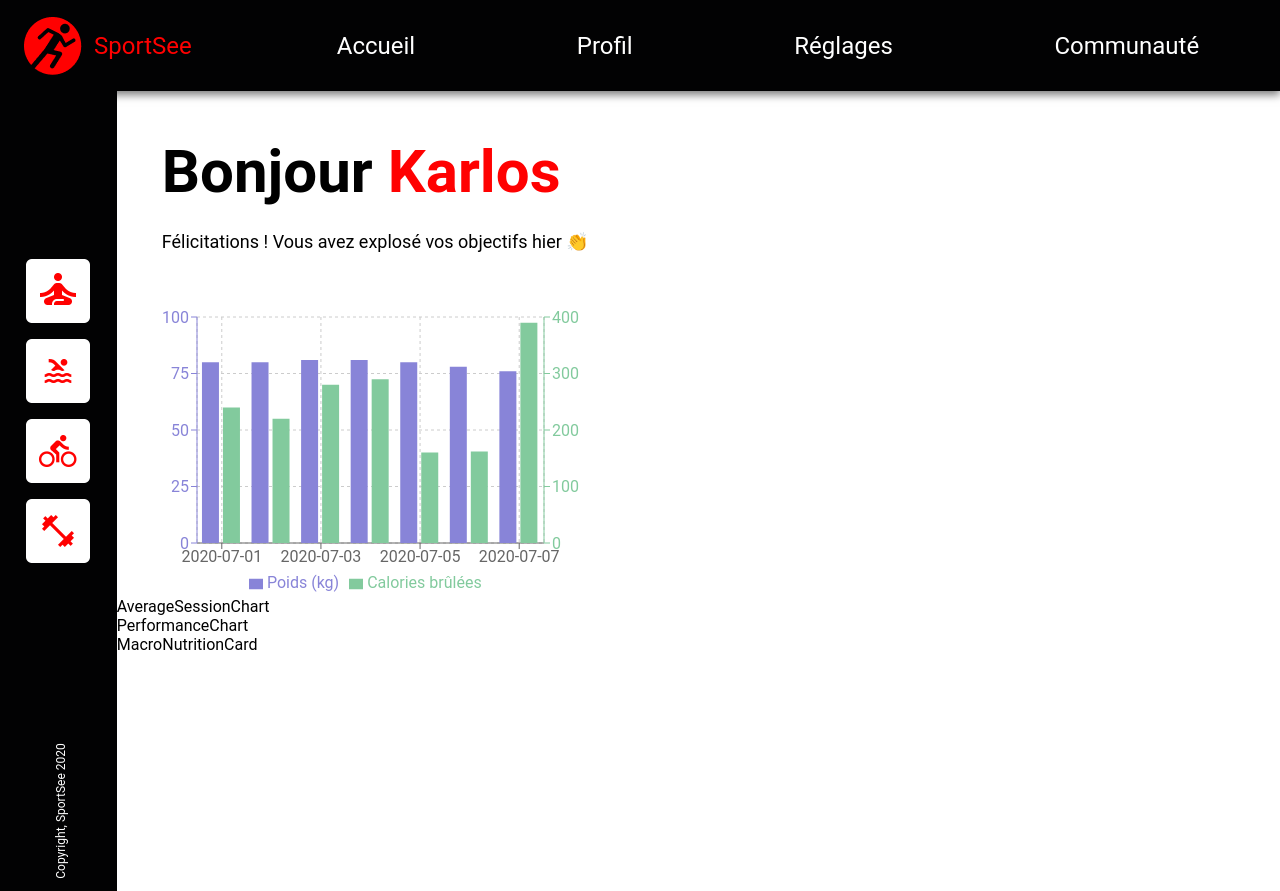
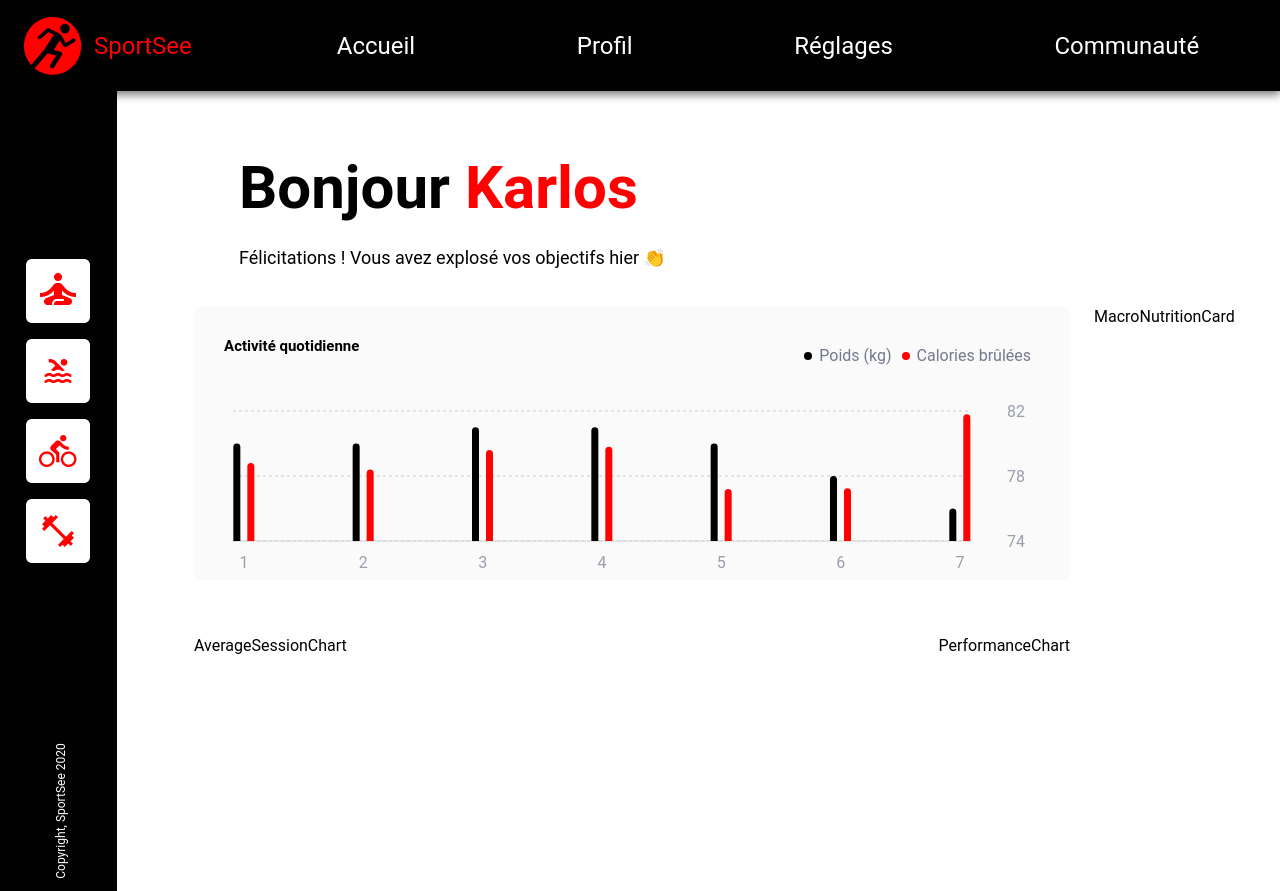
Before and after one commit to aminovitch-web/SportSeeDashboard, a React (Vite) app in the folder front/: page /dashboard/12 in a window 1280 px wide. Built offline with nearby package versions, Linux system fonts and the light colour scheme.

Commit message:
First chart with BarChart completed, creation of a formatUserData service to format the data so that it can be received by Recharts.

```diff
--- a/front/src/components/Dashboard/DailyActivityChart/DailyActivityChart.jsx
+++ b/front/src/components/Dashboard/DailyActivityChart/DailyActivityChart.jsx
@@ -1,3 +1,4 @@
+import "./_DailyActivityChart.css";
 import React, { useEffect, useState } from "react";
 import { useParams } from "react-router-dom";
 import {
@@ -11,7 +12,9 @@ import {
     ResponsiveContainer,
 } from "recharts";
 import { getActivity } from "../../../services/userServices";
+import { formatDailyActivityData } from "../../../services/formatUserDataServices";
 import Loader from "../../Loader/Loader";
+let formattedData;
 
 export default function DailyActivityChart() {
     const { userId } = useParams();
@@ -28,7 +31,9 @@ export default function DailyActivityChart() {
         getActivity(parseInt(userId))
             .then((sessions) => {
                 console.log("Sessions d'activité récupérées :", sessions);
-                setUserActivity(sessions);
+                formattedData = formatDailyActivityData(sessions);
+                setUserActivity(formattedData);
+                console.log("Données d'activité formatées :", formattedData);
                 setIsLoading(false);
             })
             .catch((error) => {
@@ -53,42 +58,157 @@ export default function DailyActivityChart() {
         );
     }
 
-    const formattedData = userActivity.map((session) => ({
-        day: session.day,
-        kilogram: session.kilogram,
-        calories: session.calories,
-    }));
+
 
     return (
-        <ResponsiveContainer width="100%" height={300}>
+        <div className="activity_wrapper">
+        <p className="title_charts">Activité quotidienne</p>
+        <ResponsiveContainer width="100%" height={255}>
           <BarChart
             data={formattedData}
-                margin={{
-                    top: 20,
-                    right: 30,
-                    left: 20,
-                    bottom: 5,
+            margin={{ top: 5, right: 30, left: 30, bottom: 0 }}
+            barGap={7}
+          >
+            {' '}
+            <CartesianGrid
+              strokeDasharray="3 3"
+              horizontal={true}
+              vertical={false}
+              horizontalCoordinatesGenerator={({ height }) => {
+                const topAndBottomMargin = 30;
+                const usableHeight = height - 2 * topAndBottomMargin;
+                const lineSpacing = usableHeight / 3;
+                return [
+                  topAndBottomMargin + lineSpacing,
+                  topAndBottomMargin + lineSpacing * 2,
+                  topAndBottomMargin + lineSpacing * 3,
+                ];
+              }}
+            />
+            <XAxis
+              dataKey="dayIndex"
+              interval={0}
+              stroke="#9B9EAC"
+              padding={{ left: 11, right: 11 }}
+              tickLine={false}
+              tickMargin={10}
+              axisLine={{ stroke: '#d5d5d5' }}
+              scale="point"
+            >
+              {' '}
+            </XAxis>
+            <YAxis yAxisId="left" orientation="left" hide={true} />
+            <YAxis
+              yAxisId="right"
+              orientation="right"
+              tickCount={3}
+              interval="preserveStartEnd"
+              type="number"
+              domain={['dataMin - 2', 'dataMax + 1']}
+              stroke="#9B9EAC"
+              axisLine={false}
+              tickLine={false}
+              tickMargin={30}
+            />
+            <Tooltip
+              content={({ active, payload }) => {
+                if (active && payload) {
+                  return (
+                    <div
+                      className="custom-tooltip"
+                      style={{
+                        color: '#fff',
+                        backgroundColor: '#FF0101',
+                        padding: '10px',
+                        fontSize: '7px',
+                        width: '39px',
+                        height: '63px',
+                        display: 'flex',
+                        flexDirection: 'column',
+                        justifyContent: 'space-around',
+                        alignItems: 'center',
                       }}
                     >
-                <CartesianGrid strokeDasharray="3 3" />
-                <XAxis dataKey="day" />
-                <YAxis yAxisId="left" orientation="left" stroke="#8884d8" />
-                <YAxis yAxisId="right" orientation="right" stroke="#82ca9d" />
-                <Tooltip />
-                <Legend />
-                <Bar
-                    yAxisId="left"
-                    dataKey="kilogram"
-                    fill="#8884d8"
-                    name="Poids (kg)"
+                      {payload.map((entry, index) => (
+                        <p key={index}>
+                          {entry.name === 'Poids (kg)'
+                            ? `${entry.value}kg`
+                            : `${entry.value}Kcal`}
+                        </p>
+                      ))}
+                    </div>
+                  );
+                }
+
+                return null;
+              }}
+              labelFormatter={() => ''}
+            />
+            <Legend
+              verticalAlign="top"
+              align="right"
+              content={({ payload }) => {
+                if (payload) {
+                  return (
+                    <ul
+                      style={{
+                        listStyle: 'none',
+                        margin: 0,
+                        padding: 0,
+                        display: 'flex',
+                        flexDirection: 'row',
+                        justifyContent: 'flex-end',
+                        gap: '10px',
+                      }}
+                    >
+                      {payload.map((entry, index) => (
+                        <li
+                          key={`item-${index}`}
+                          style={{
+                            display: 'flex',
+                            alignItems: 'center',
+                            justifyContent: 'flex-end',
+                            marginBottom: 5,
+                          }}
+                        >
+                          <svg
+                            width="10"
+                            height="10"
+                            style={{ marginRight: 5, paddingTop: 1 }}
+                          >
+                            <circle cx="4" cy="4" r="4" fill={entry.color} />
+                          </svg>
+                          <span style={{ color: '#74798c' }}>{entry.value}</span>
+                        </li>
+                      ))}
+                    </ul>
+                  );
+                }
+              }}
+              wrapperStyle={{
+                paddingTop: '25px',
+                paddingBottom: '30px',
+                height: '90px',
+              }}
             />
             <Bar
               yAxisId="right"
+              dataKey="kilogram"
+              barSize={7}
+              name="Poids (kg)"
+              fill="#000"
+              radius={[10, 10, 0, 0]}
+            />
+            <Bar
+              yAxisId="left"
               dataKey="calories"
-                    fill="#82ca9d"
               name="Calories brûlées"
+              barSize={7}
+              fill="#FF0101"
+              radius={[10, 10, 0, 0]}
             />
           </BarChart>
         </ResponsiveContainer>
+      </div>
     );
 }
--- a/front/src/components/Dashboard/DailyActivityChart/_DailyActivityChart.css
+++ b/front/src/components/Dashboard/DailyActivityChart/_DailyActivityChart.css
@@ -0,0 +1,15 @@
+.activity_wrapper {
+    background-color: var(--background-color);
+    height: 102%;
+    position: relative;
+    border-radius: 5px;
+    padding:9px;
+}
+
+.title_charts {
+    position: absolute;
+    top: 2em;
+    left: 30px;
+    font-size: 15px;
+    font-weight: 600;
+}
--- a/front/src/pages/Dashboard/_Dashboard.css
+++ b/front/src/pages/Dashboard/_Dashboard.css
@@ -0,0 +1,105 @@
+#dashboard_wrapper {
+    display: flex;
+    flex: 12;
+    flex-direction: column;
+    align-items: center;
+    margin: auto;
+}
+
+#dashboard_error {
+    background-color: #d44545;
+    display: flex;
+    flex: 11;
+    flex-direction: column;
+    justify-content: center;
+    align-items: center;
+    font-size: 40px;
+}
+
+.dashboard_header {
+    width: 92%;
+    height: 25vh;
+}
+
+.dashboard_content {
+    width: 92%;
+    display: flex;
+    gap: 1.5em;
+}
+
+.dashboard_section_left {
+    display: flex;
+    flex-direction: column;
+    gap: 1.5em;
+    padding-bottom: 30px;
+}
+
+.dashboard_section_left_second {
+    display: flex;
+    flex-wrap: wrap;
+    gap: 3.3%;
+    justify-content: space-between;
+}
+
+.dashboard-loader {
+    width: 100vw;
+    display: flex;
+    justify-content: center;
+    align-items: center;
+}
+
+@media screen and (min-height: 781px) {
+    #dashboard_wrapper {
+        height: 100vh;
+    }
+}
+
+@media (min-width: 1025px) {
+    #dashboard_wrapper {
+        margin: 0;
+        padding-top: 1em;
+        padding-left: 2em;
+    }
+
+    .dashboard_header {
+        flex: 3;
+    }
+
+    .dashboard_content {
+        flex: 9;
+    }
+
+    .dashboard_section_right {
+        height: 82%;
+        display: flex;
+        justify-content: center;
+    }
+
+    .dashboard_section_left {
+        width: 95%;
+        height: 90%;
+        padding: 0;
+        gap: 3.5em;
+    }
+
+    .dashboard_section_left_first {
+        height: 55%;
+    }
+
+    .dashboard_section_left_second {
+        flex-wrap: nowrap;
+        height: 60%;
+        justify-content: space-between;
+    }
+}
+
+@media (min-width: 1600px) {
+    .dashboard_section_left {
+        flex: 9;
+    }
+
+    .dashboard_section_right {
+        flex: 3;
+    }
+
+}
--- /dev/null
+++ b/front/src/services/formatUserDataServices.jsx
@@ -0,0 +1,8 @@
+export function formatDailyActivityData(sessions) {
+    return sessions.map((session, index) => ({
+        dayIndex: index + 1,
+        day: session.day || `Day ${index + 1}`,
+        kilogram: Number(session.kilogram) || 0,
+        calories: Number(session.calories) || 0,
+    }));
+}
```
Also changed, not shown: front/src/utils/dataFormat/Performance.jsx (deleted, +0 -12 lines), front/src/utils/dataFormat/Activity.jsx (deleted), front/src/utils/dataFormat/Session.jsx (deleted), front/src/utils/dataFormat/User.jsx (deleted). Lines whose indentation alone changed are shown as unchanged.
